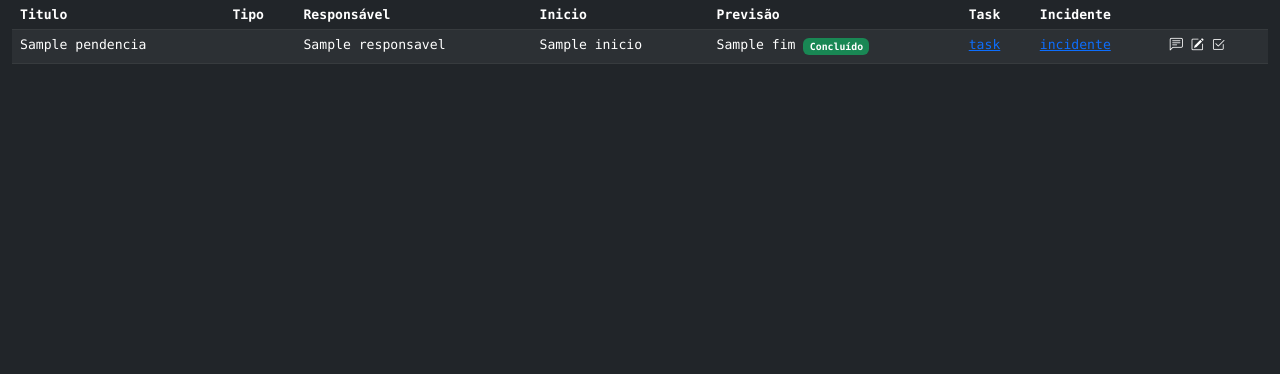
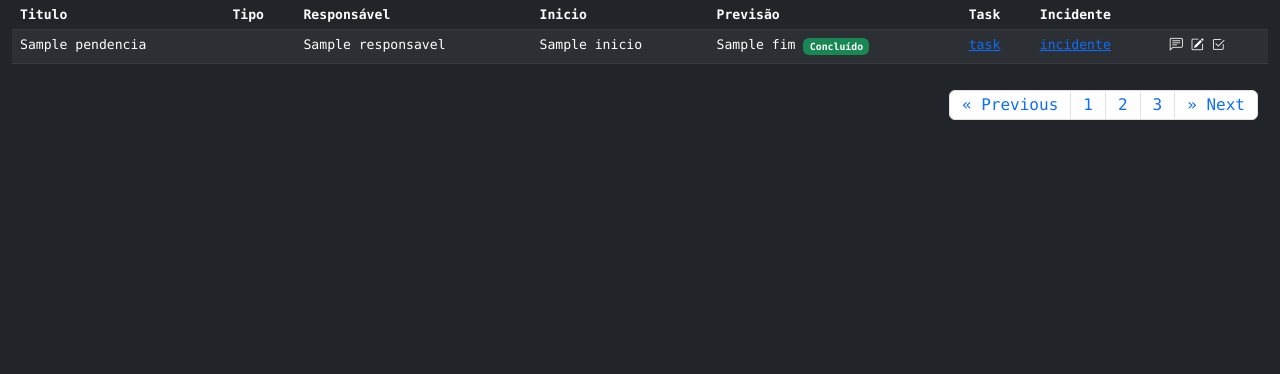
Before and after one commit to ewertonhm/Controle-de-pend-ncias-Fronted, a PHP site: template classes/Views/index.twig in a window 1280 px wide. Shown: the part 46-420 px from the top of the page. Run offline with PHP 8.4, Linux system fonts and the light colour scheme; the template is opened without the code that fills it: most values are stand-ins (such as "Sample title", 1, 10 or a date in 2020); some libraries are stand-ins or nearby versions.

Commit message:
pagination

```diff
--- a/classes/Views/bottombar.html
+++ b/classes/Views/bottombar.html
@@ -6,4 +6,6 @@
     <a href="usuarios.php" {% if usuarios=='active' %}class="active" {% endif %}>Usuários</a>
 
     <a class="align-right" href="logout.php">Logout</a>
+
+
 </div>
--- a/classes/Views/index.twig
+++ b/classes/Views/index.twig
@@ -2,6 +2,7 @@
 
 {% block content %}
   {% include 'pendenciasTable.html' %}
+  {% include 'pagination.html' %}
 {% endblock %}
 
 {% block scripts %}
--- /dev/null
+++ b/classes/Views/pagination.html
@@ -0,0 +1,19 @@
+<nav aria-label="Page navigation example">
+    <ul class="pagination align-right" >
+        <li class="page-item">
+            <a class="page-link" href="#" aria-label="Previous">
+                <span aria-hidden="true">&laquo;</span>
+                <span class="sr-only">Previous</span>
+            </a>
+        </li>
+        <li class="page-item"><a class="page-link" href="index.php?page=0">1</a></li>
+        <li class="page-item"><a class="page-link" href="index.php?page=1">2</a></li>
+        <li class="page-item"><a class="page-link" href="index.php?page=2">3</a></li>
+        <li class="page-item">
+            <a class="page-link" href="#" aria-label="Next">
+                <span aria-hidden="true">&raquo;</span>
+                <span class="sr-only">Next</span>
+            </a>
+        </li>
+    </ul>
+</nav>
```
Also changed, not shown: index.php (+10 -0 lines).
